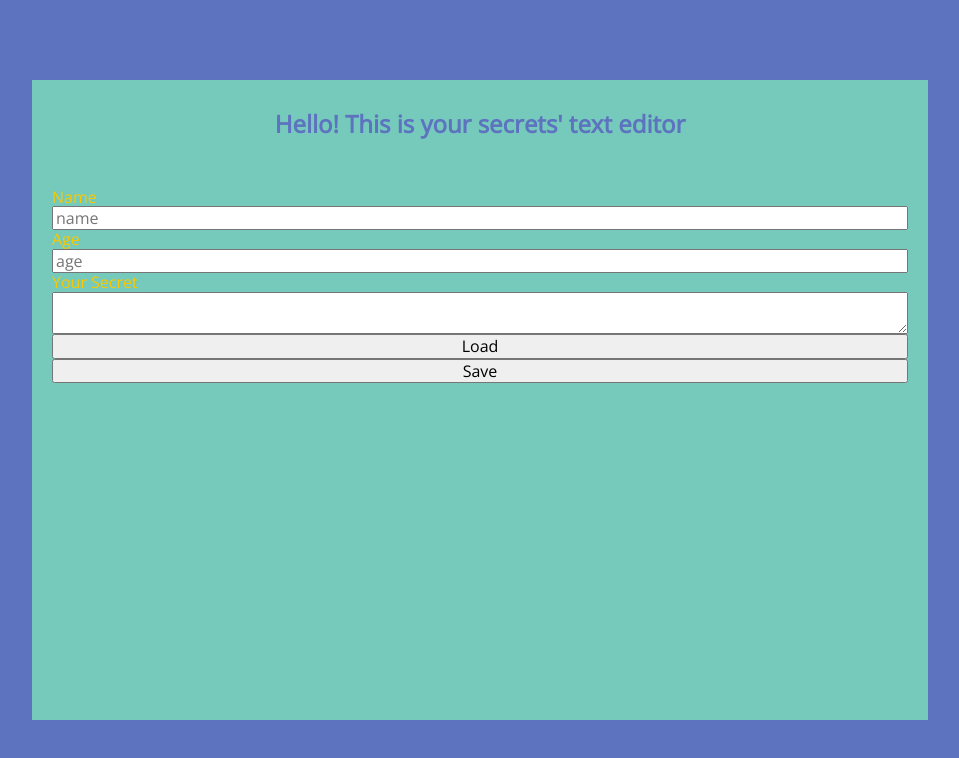
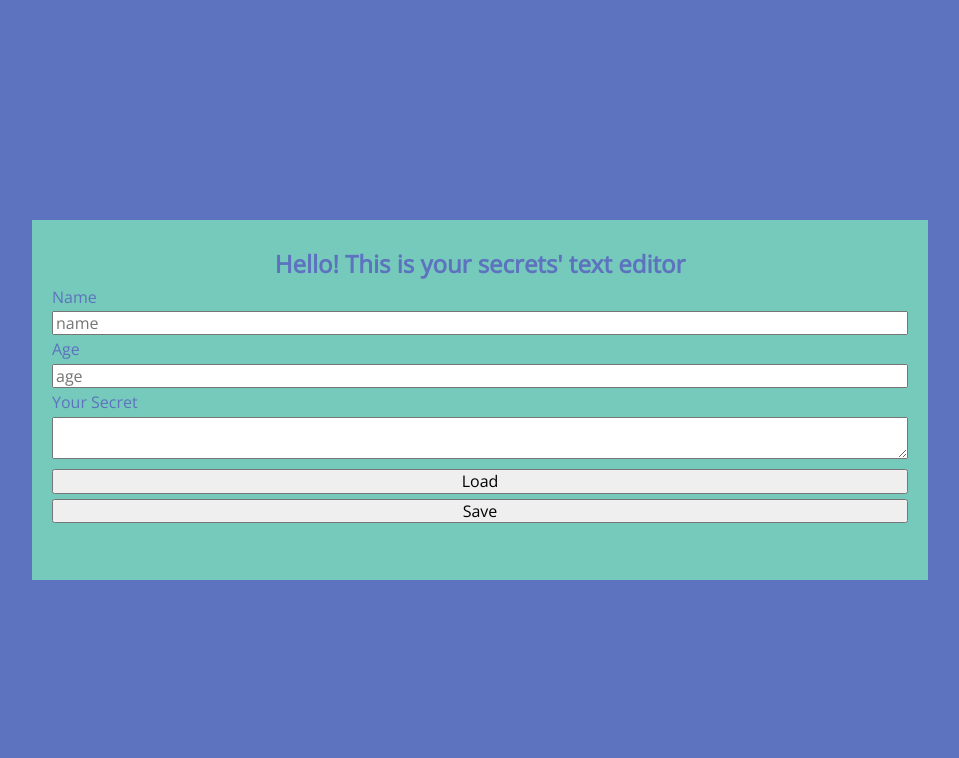
Before and after one commit to KarolChilimoniuk/my-editor, a website: page src/content/index.html in a window 1280 px wide. Shown: the whole page, without its empty margins (160-1119 px from the left). Drawn offline with nearby package versions, Linux system fonts and the light colour scheme; files that its build step writes are made by us from their sources.

Commit message:
labels, inputs and textarea styles

```diff
--- a/src/scss/_main-page.scss
+++ b/src/scss/_main-page.scss
@@ -4,7 +4,7 @@
     background-color: #75CABB;
     display: flex;
     flex-flow: row wrap;
-    height: 80%;
+    min-height: 360px;
     justify-content: center;
     left: 50%;
     position: absolute;
@@ -16,20 +16,33 @@
         color: #5D73BF;
         font-size: 1.5rem;
         margin: 0;
-        padding: 30px;
+        padding: 30px 30px 10px 30px;
         text-align: center;
     }
 
     .form {
         align-self: flex-start;
+        color: #5D73BF;
         display: flex;
         flex-flow: column wrap;
-        padding: 20px;
+        padding: 0 20px 20px 20px;
         width: 100%;
 
         &__elements {
             display: flex;
             flex-flow: column wrap;
         }
+
+        &__label {
+         margin-bottom: 5px;
+        }
+
+        &__input {
+            margin-bottom: 5px;
+        }
+
+        &__textarea {
+            margin-bottom: 10px;
+        }
     }
 }
```
